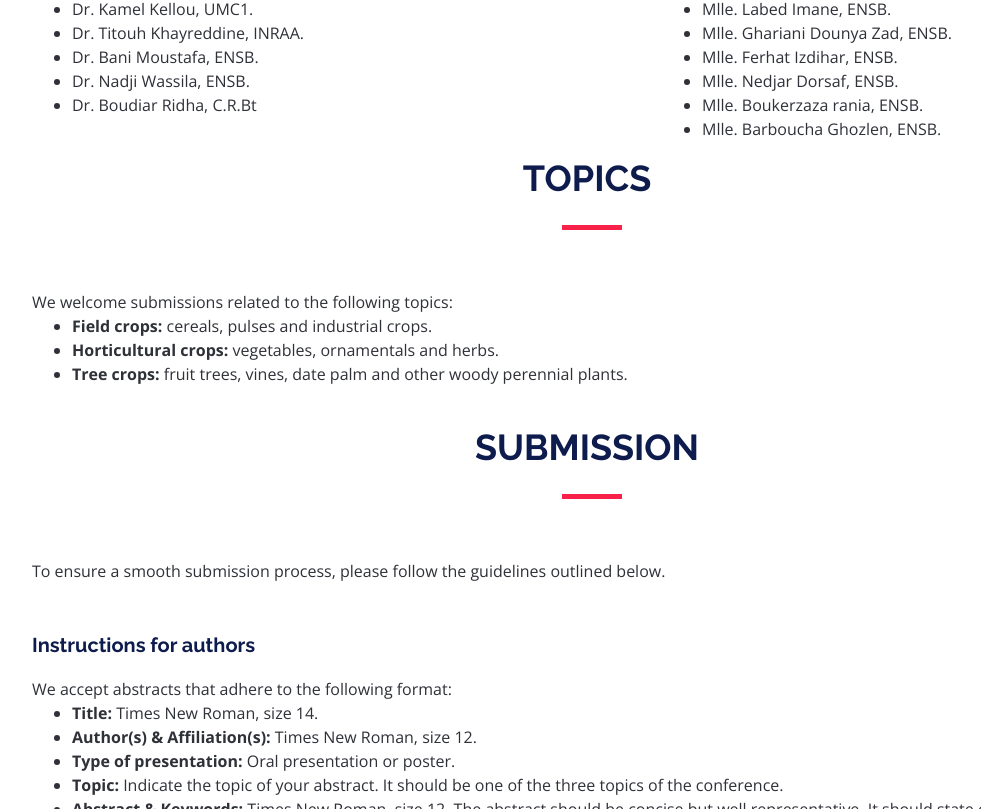
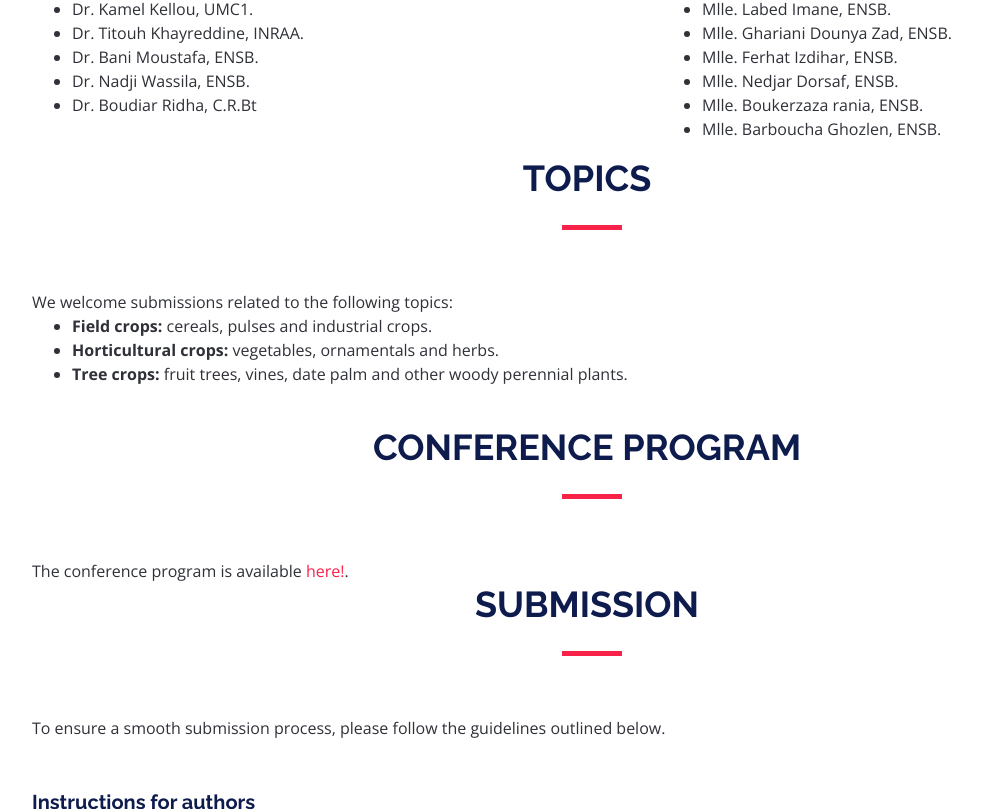
Before and after one commit to FCPBB/FCPBB.github.io, a plain HTML site: page index.html in a window 1280 px wide. Shown: the part 1991-2800 px from the top of the page, without its empty margins (53-1034 px from the left). Drawn offline with nearby package versions, Linux system fonts and the light colour scheme.

Commit message:
program added

```diff
--- a/index.html
+++ b/index.html
@@ -70,6 +70,7 @@
           <li><a href="#about">About</a></li>
           <li><a href="#organisation">Organisation</a></li>
           <li><a href="#topics">Topics</a></li>
+          <li><a href="#program">Program</a></li>
           <li><a href="#submission">Submission</a></li>
           <li><a href="#speakers">Keynote speakers</a></li>
           <!--li><a href="#schedule">Schedule</a></li-->
@@ -272,6 +273,23 @@
     <br>
   </div>
 </section>
+
+
+<!--==========================
+  Program
+===========================-->
+<section id="program" class="wow fadeInUp">
+  <div class="container">
+    <div class="section-header">
+  <h2>Conference Program</h2>
+  </div>
+  The conference program is available <a href="pdf/PROGRAM TIMING-FCPBB- 06-07. 2024.pdf">here!</a>.
+
+</section>
+
+
+
+
 
 <!--==========================
       Submission section
```
Also changed, not shown: 1 other file.
